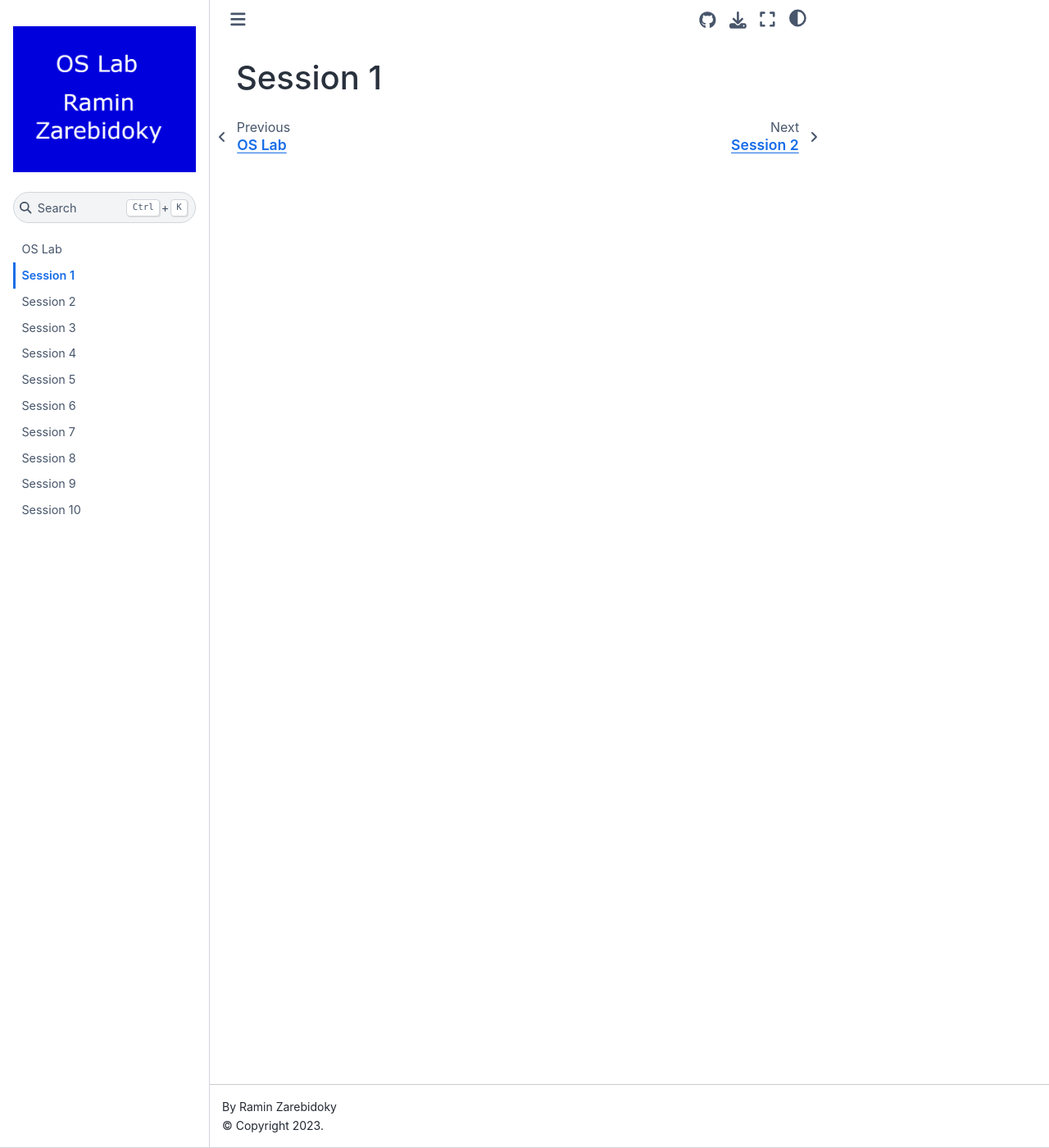
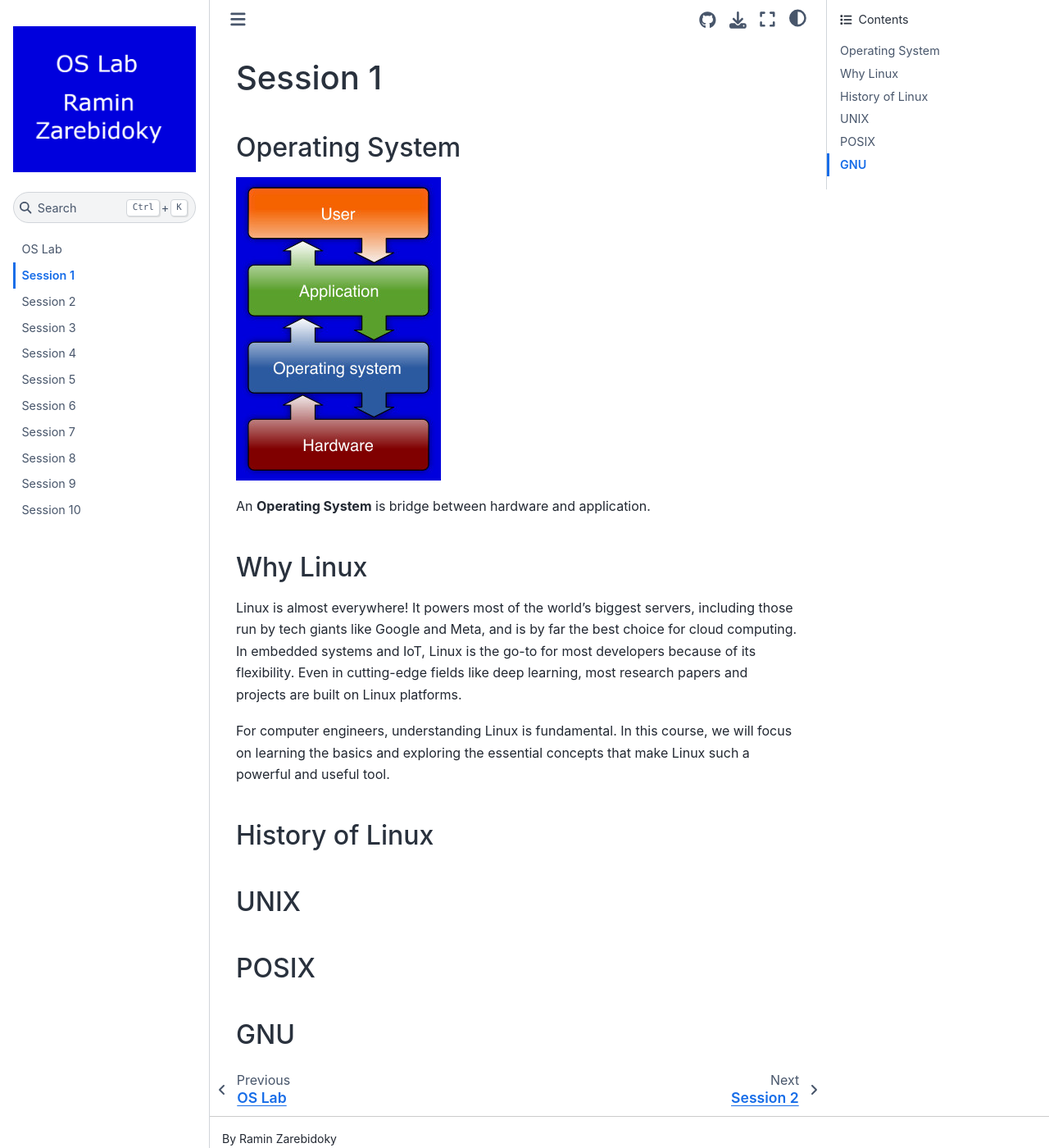
Before and after one commit to LiterallyTheOne/os_lab, a Jupyter Book: the page built from docs/session_1.md, in a window 1280 px wide and 1400 px high. Shown: the whole window at 82% size. Built offline with Jupyter Book 1.0.4 settings and Sphinx 7.4.7 and the Sphinx Book theme 1.1.4, drawn with Linux system fonts in a browser that asks for light colours.

Commit message:
Add some explanation to session_1.md

```diff
--- a/docs/session_1.md
+++ b/docs/session_1.md
@@ -1 +1,33 @@
 # Session 1
+
+## Operating System
+
+![OS hierarchy](figures/OS_hierarchy.jpg)
+
+An **Operating System** is bridge between hardware
+and application.
+
+
+## Why Linux
+
+Linux is almost everywhere!
+It powers most of the world’s biggest servers,
+including those run by tech giants like Google and Meta,
+and is by far the best choice for cloud computing.
+In embedded systems and IoT, Linux is the go-to for most
+developers because of its flexibility.
+Even in cutting-edge fields like deep learning,
+most research papers and projects are built on Linux platforms.
+
+For computer engineers, understanding Linux is fundamental.
+In this course, we will focus on learning the basics and
+exploring the essential concepts that make Linux such a
+powerful and useful tool.
+
+## History of Linux
+
+## UNIX
+
+## POSIX
+
+## GNU
```
Also changed, not shown: docs/figures/OS_hierarchy.jpg (added).
